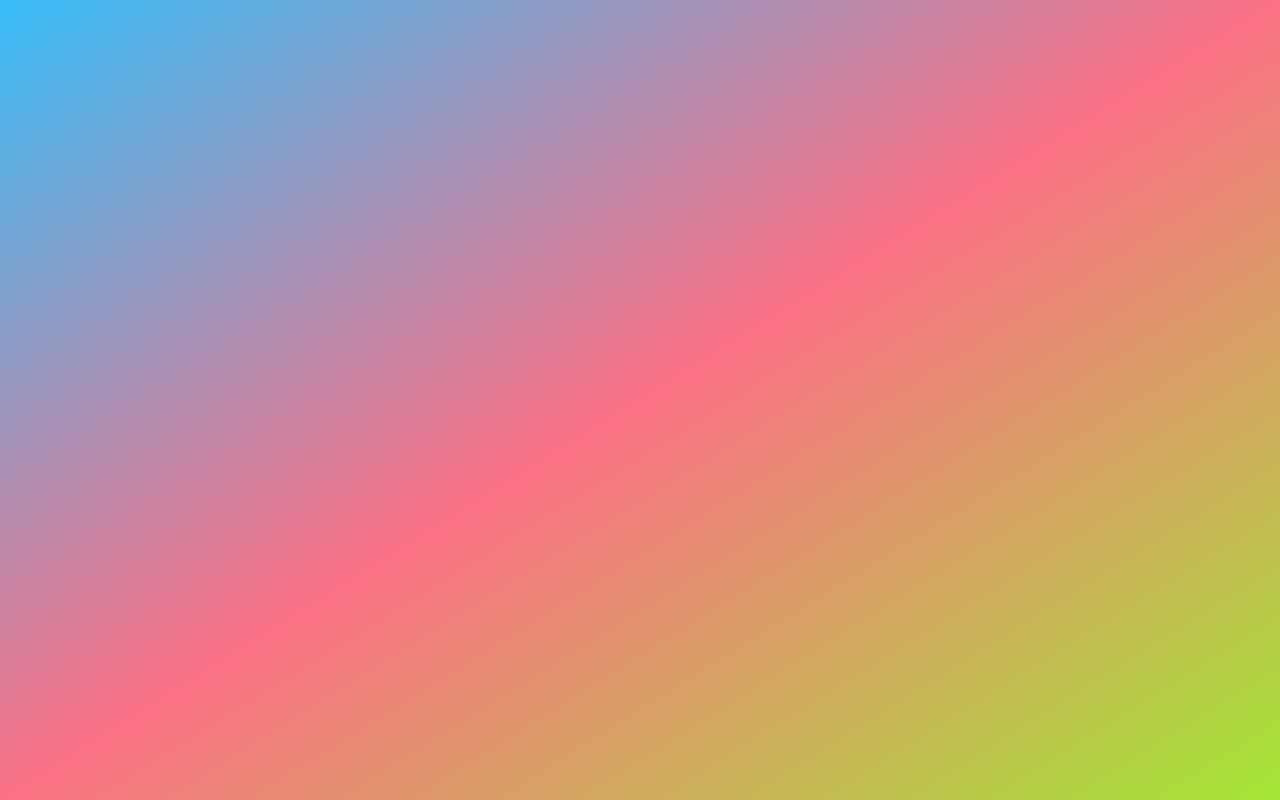
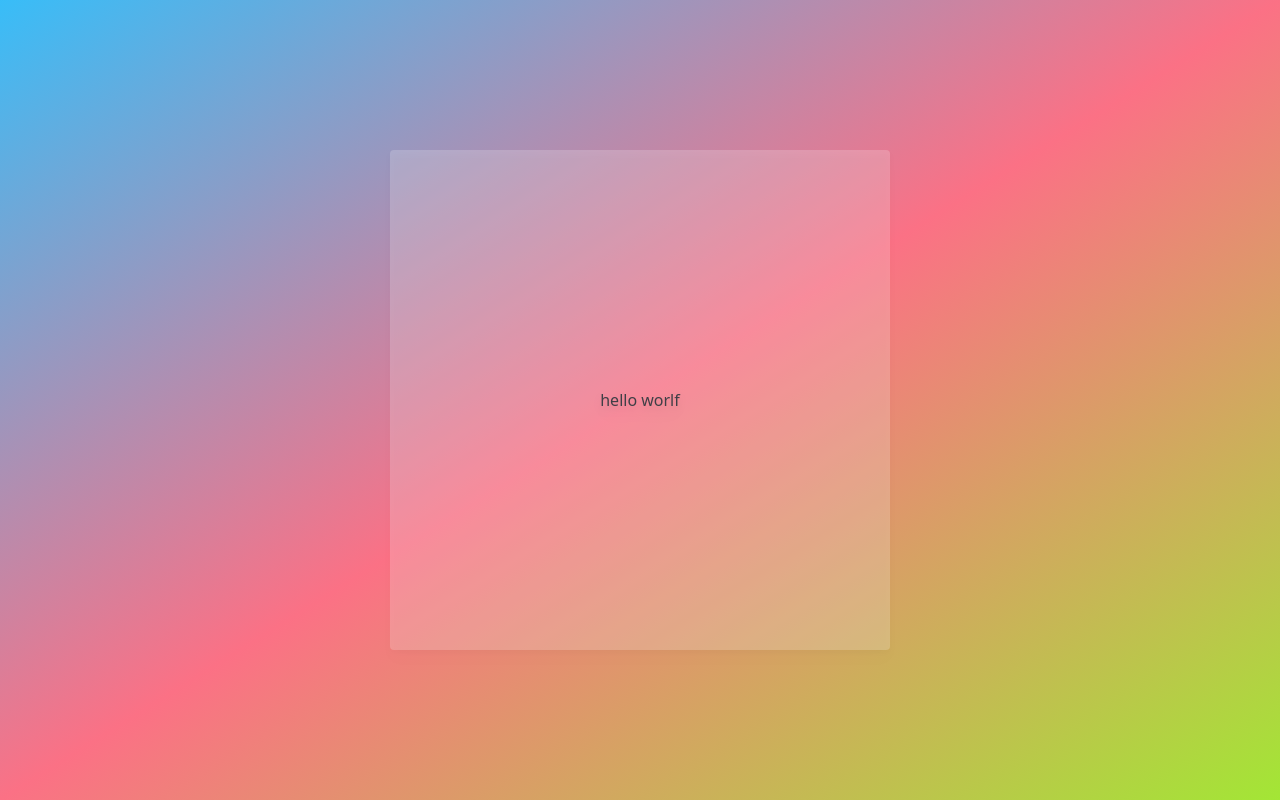
Before and after one commit to Ilesanmi-Erioluwa-Victor/typescript-weather-react, a React (Create React App) app: page / in a window 1280 px wide. Built offline with nearby package versions, Linux system fonts and the light colour scheme.

Commit message:
Started working

```diff
--- a/src/App.tsx
+++ b/src/App.tsx
@@ -1,10 +1,10 @@
 import React from 'react';
-import './App.css';
+import Search from './components/Search';
 
 function App() {
   return (
   <main className="flex justify-center items-center bg-gradient-to-br from-sky-400 via-rose-400 to-lime-400 h-[100vh] w-full">
-
+      <Search />
   </main>
   );
 }
--- /dev/null
+++ b/src/components/Search.tsx
@@ -0,0 +1,11 @@
+import React from 'react'
+const Search = () => {
+    return (
+        <section className="w-full md:max-w-[500px] p-4 flex flex-col text-center items-center justify-center md:px-10 lg:p-24 h-full lg:h-[500px] bg-white bg-opacity-20 backdrop-blur-ls rounded drop-shadow-lg text-zinc-700">
+
+hello worlf
+        </section>
+    )
+}
+
+export default Search
--- a/tailwind.config.js
+++ b/tailwind.config.js
@@ -2,7 +2,12 @@
 module.exports = {
   content: ["./src/**/*.{js,jsx,ts,tsx}"],
   theme: {
-    extend: {},
+     extend: {
+      backgroundImage: {
+        'hero-pattern': "url('/img/hero-pattern.svg')",
+        'footer-texture': "url('/img/footer-texture.png')",
+      }
   },
+},
   plugins: [],
 };
```
